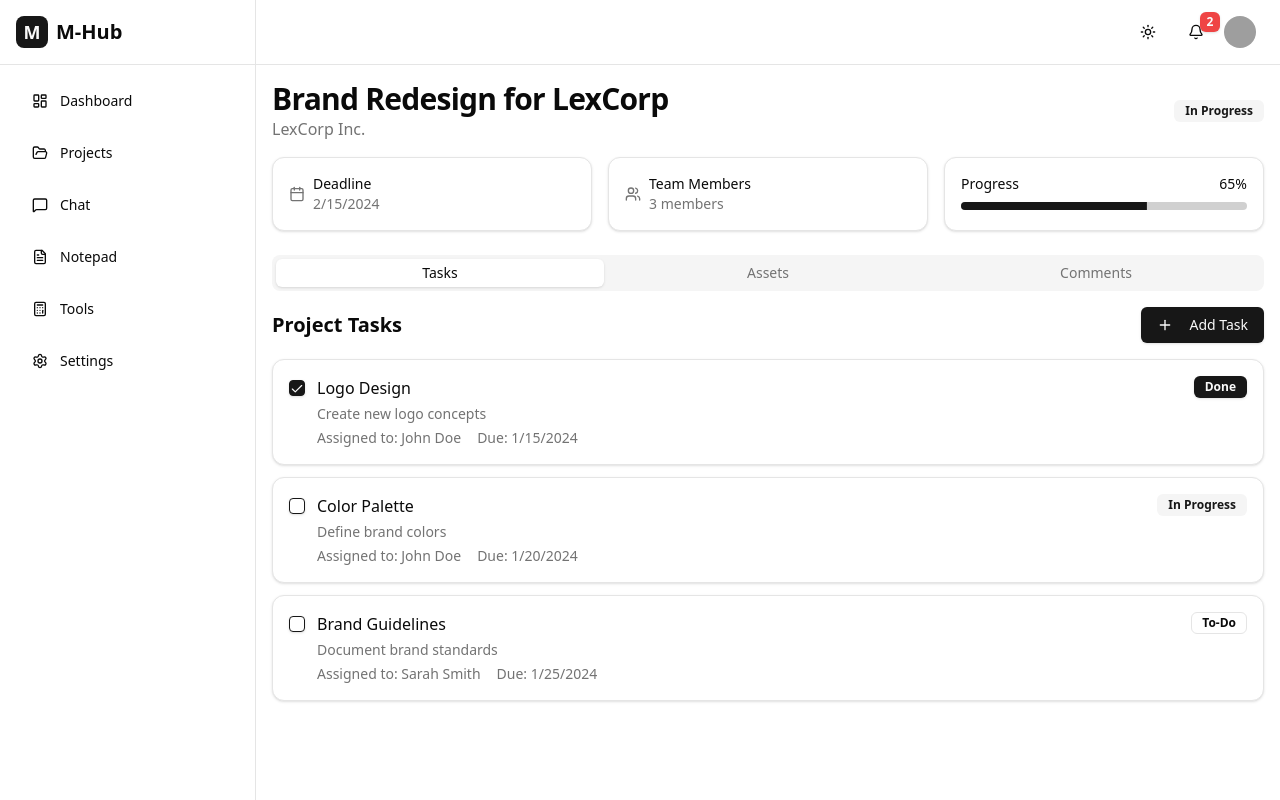
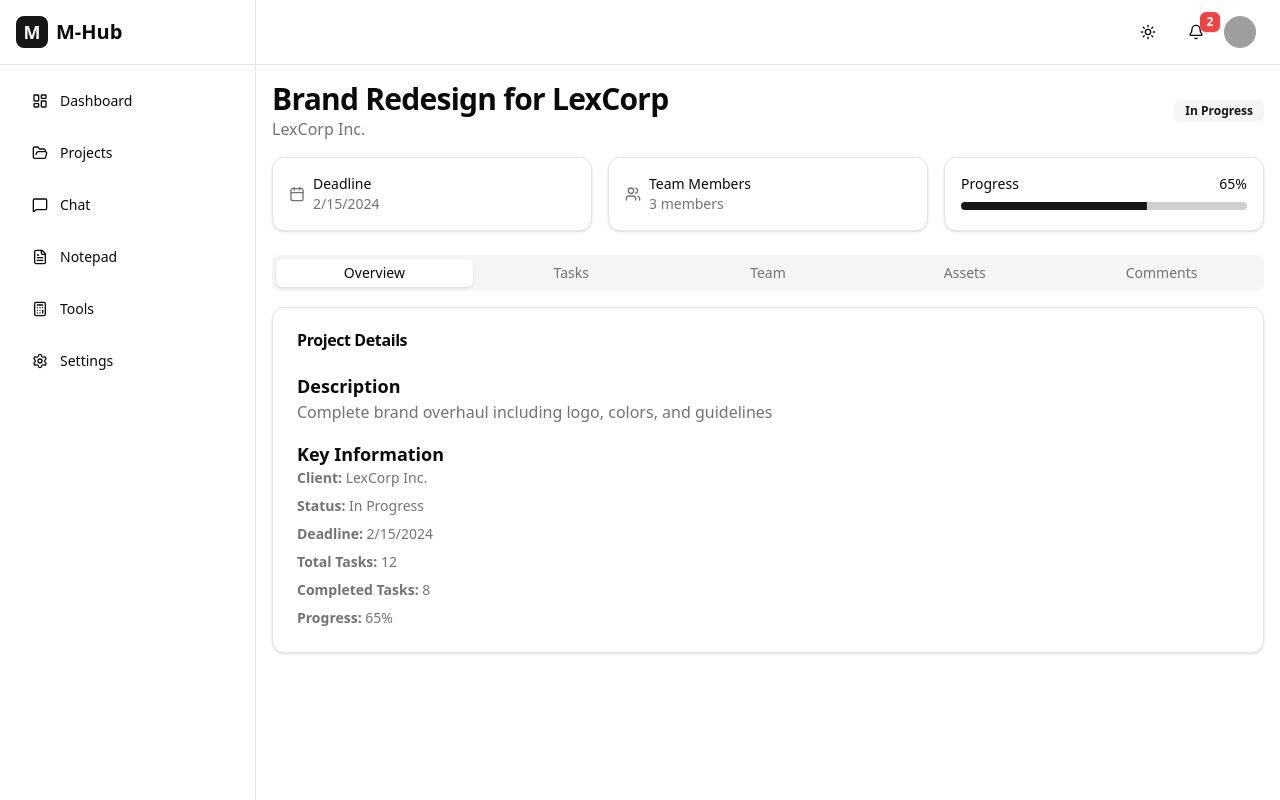
Before and after one commit to ANIEKWECHIDERA/M-Hub, a React (Vite) app in the folder client/: page /projectdetails/1 in a window 1280 px wide. Built offline with nearby package versions, Linux system fonts and the light colour scheme; grey boxes are pictures that could not be loaded.

Commit message:
feat: enhance task management with delete confirmation dialog and default values in task form

```diff
--- a/client/src/Types/types.ts
+++ b/client/src/Types/types.ts
@@ -80,17 +80,19 @@ export interface TaskContextType {
   setTasks: React.Dispatch<React.SetStateAction<Task[]>>;
   currentTask: Task | null;
   setCurrentTask: React.Dispatch<React.SetStateAction<Task | null>>;
-
   fetchTasks: () => Promise<void>;
   addTask: (projectId: number, task: Partial<Task>) => Promise<void>;
   updateTask: (id: number, data: Partial<Task>) => Promise<void>;
   deleteTask: (id: number) => Promise<void>;
-
   loading: boolean;
   error: string | null;
-
   selectedTask: Task | null;
   setSelectedTask: React.Dispatch<React.SetStateAction<Task | null>>;
+  confirmDelete: () => void;
+  TaskToDelete: Task | null;
+  setTaskToDelete: React.Dispatch<React.SetStateAction<Task | null>>;
+  isDeleteDialogOpen: boolean;
+  setIsDeleteDialogOpen: React.Dispatch<React.SetStateAction<boolean>>;
 }
 
 export interface TaskDetailDialogProps {
@@ -102,6 +104,7 @@ export interface TaskFormProps {
   onSave: (data: Partial<Task>) => void;
   onCancel: () => void;
   team: Project["team"];
+  defaultValues?: Task;
 }
 
 /////////////////// AssetContextTypes ///////////////
--- a/client/src/components/TaskForm.tsx
+++ b/client/src/components/TaskForm.tsx
@@ -8,11 +8,11 @@ import {
   SelectValue,
 } from "@/components/ui/select";
 import type { TaskFormProps } from "@/Types/types";
-import { useState } from "react";
+import { useEffect, useState } from "react";
 import { Button } from "./ui/button";
 import { Textarea } from "./ui/textarea";
 
-const TaskForm = ({ onSave, onCancel, team }: TaskFormProps) => {
+const TaskForm = ({ onSave, onCancel, team, defaultValues }: TaskFormProps) => {
   const [formData, setFormData] = useState({
     title: "",
     description: "",
@@ -20,6 +20,19 @@ const TaskForm = ({ onSave, onCancel, team }: TaskFormProps) => {
     status: "To-Do",
     dueDate: "",
   });
+
+  useEffect(() => {
+    if (defaultValues) {
+      setFormData({
+        title: defaultValues.title || "",
+        description: defaultValues.description || "",
+        assignee: defaultValues.assignee || "",
+        status: defaultValues.status || "To-Do",
+        dueDate: defaultValues.dueDate || "",
+      });
+      console.log("Default values set in form:", defaultValues.status);
+    }
+  }, [defaultValues]);
 
   const handleSubmit = (e: React.FormEvent) => {
     e.preventDefault();
@@ -53,6 +66,7 @@ const TaskForm = ({ onSave, onCancel, team }: TaskFormProps) => {
       </div>
 
       <div className="space-y-2">
+        key
         <Label htmlFor="assignee">Assignee</Label>
         <Select
           value={formData.assignee}
@@ -73,6 +87,27 @@ const TaskForm = ({ onSave, onCancel, team }: TaskFormProps) => {
         </Select>
       </div>
 
+      {defaultValues && (
+        <div className="space-y-2">
+          <Label htmlFor="status">Status</Label>
+          <Select
+            value={formData.status}
+            onValueChange={(value) =>
+              setFormData({ ...formData, status: value })
+            }
+          >
+            <SelectTrigger>
+              <SelectValue placeholder="Select status" />
+            </SelectTrigger>
+            <SelectContent>
+              <SelectItem value="To-Do">To-Do</SelectItem>
+              <SelectItem value="In Progress">In Progress</SelectItem>
+              <SelectItem value="Done">Done</SelectItem>
+            </SelectContent>
+          </Select>
+        </div>
+      )}
+
       <div className="space-y-2">
         <Label htmlFor="due-date">Due Date</Label>
         <Input
@@ -90,7 +125,9 @@ const TaskForm = ({ onSave, onCancel, team }: TaskFormProps) => {
         <Button type="button" variant="outline" onClick={onCancel}>
           Cancel
         </Button>
-        <Button type="submit">Create Task</Button>
+        <Button type="submit">
+          {defaultValues ? "Update Task" : "Create Task"}
+        </Button>
       </div>
     </form>
   );
--- a/client/src/context/TaskContext.tsx
+++ b/client/src/context/TaskContext.tsx
@@ -2,6 +2,7 @@ import { createContext, useContext } from "react";
 import type { TaskContextType } from "../Types/types";
 import { useState, useEffect } from "react";
 import type { Task } from "../Types/types";
+import { toast } from "sonner";
 
 // 1. Create the context
 const TaskContext = createContext<TaskContextType | null>(null);
@@ -67,6 +68,8 @@ export const TaskContextProvider = ({
   const [selectedTask, setSelectedTask] = useState<Task | null>(null);
   const [loading, setLoading] = useState(true);
   const [error, setError] = useState<string | null>(null);
+  const [TaskToDelete, setTaskToDelete] = useState<Task | null>(null);
+  const [isDeleteDialogOpen, setIsDeleteDialogOpen] = useState(false);
 
   // 🔄 Fetch tasks from API or mock
   const fetchTasks = async () => {
@@ -99,6 +102,7 @@ export const TaskContextProvider = ({
       fetchTasks();
     }
   }, [projectId]);
+
   // ➕ Add task
   const addTask = async (projectId: number, data: Partial<Task>) => {
     const newTask: Task = {
@@ -111,6 +115,7 @@ export const TaskContextProvider = ({
       dueDate: data.dueDate || "",
     };
     setTasks([...tasks, newTask]);
+    toast.success("Task added successfully!");
 
     // TODO: Save task to backend (e.g., Firebase Firestore)
     // Example:
@@ -128,7 +133,7 @@ export const TaskContextProvider = ({
     setTasks(
       tasks.map((task) => (task.id === id ? { ...task, ...data } : task))
     );
-
+    toast.success("Task updated successfully!");
     // TODO: Update task in backend (e.g., Firebase Firestore)
     // Example:
     // import { doc, updateDoc } from 'firebase/firestore';
@@ -143,7 +148,7 @@ export const TaskContextProvider = ({
   // ❌ Delete task
   const deleteTask = async (id: number) => {
     setTasks(tasks.filter((task) => task.id !== id));
-
+    toast.success("Task deleted successfully!");
     // TODO: Delete task from backend (e.g., Firebase Firestore)
     // Example:
     // import { doc, deleteDoc } from 'firebase/firestore';
@@ -153,6 +158,14 @@ export const TaskContextProvider = ({
     // } catch (err) {
     //   console.error('Failed to delete task:', err);
     // }
+  };
+
+  const confirmDelete = () => {
+    if (TaskToDelete) {
+      deleteTask(TaskToDelete.id);
+      setTaskToDelete(null);
+      setIsDeleteDialogOpen(false);
+    }
   };
 
   const value = {
@@ -168,6 +181,11 @@ export const TaskContextProvider = ({
     error,
     selectedTask,
     setSelectedTask,
+    confirmDelete,
+    TaskToDelete,
+    setTaskToDelete,
+    setIsDeleteDialogOpen,
+    isDeleteDialogOpen,
   };
 
   return <TaskContext.Provider value={value}>{children}</TaskContext.Provider>;
--- a/client/src/main.tsx
+++ b/client/src/main.tsx
@@ -1,3 +1,4 @@
+import React from "react";
 import { createRoot } from "react-dom/client";
 import "./index.css";
 import App from "./App.tsx";
@@ -5,9 +6,11 @@ import { BrowserRouter } from "react-router-dom";
 import { AppContextProvider } from "./context/AppProvider.tsx";
 
 createRoot(document.getElementById("root")!).render(
-  <BrowserRouter>
-    <AppContextProvider>
-      <App />
-    </AppContextProvider>
-  </BrowserRouter>
+  <React.StrictMode>
+    <BrowserRouter>
+      <AppContextProvider>
+        <App />
+      </AppContextProvider>
+    </BrowserRouter>
+  </React.StrictMode>
 );
--- a/client/src/pages/projectDetail/ProjectDetail.tsx
+++ b/client/src/pages/projectDetail/ProjectDetail.tsx
@@ -1,6 +1,6 @@
 import { useState } from "react";
 import { Tabs, TabsList, TabsTrigger, TabsContent } from "@/components/ui/tabs";
-import { Card, CardContent } from "@/components/ui/card";
+import { Card, CardContent, CardHeader, CardTitle } from "@/components/ui/card";
 import { Badge } from "@/components/ui/badge";
 import { Button } from "@/components/ui/button";
 import { Progress } from "@/components/ui/progress";
@@ -22,6 +22,7 @@ import {
   MessageSquare,
   Download,
   Trash2,
+  Edit,
 } from "lucide-react";
 import { useComments } from "../../hooks/useComments";
 import { useParams } from "react-router-dom";
@@ -30,16 +31,38 @@ import { useAssetContext } from "@/context/AssetContext";
 import TaskDetailDialog from "@/components/TaskDetailDialog";
 import TaskForm from "@/components/TaskForm";
 import { TaskContextProvider, useTaskContext } from "@/context/TaskContext";
-import { toast } from "sonner";
+import { Toaster } from "sonner";
+import {
+  AlertDialog,
+  AlertDialogContent,
+  AlertDialogHeader,
+  AlertDialogTitle,
+  AlertDialogDescription,
+  AlertDialogCancel,
+  AlertDialogAction,
+} from "@/components/ui/alert-dialog";
+import type { Task } from "@/Types/types";
 
 export default function ProjectDetail() {
   const { id } = useParams();
   const { projects, loading, error } = useProjectContext();
   const project = projects.find((project) => project.id === Number(id));
-  const { tasks, addTask, selectedTask, setSelectedTask } = useTaskContext();
+  const {
+    tasks,
+    addTask,
+    selectedTask,
+    setSelectedTask,
+    setIsDeleteDialogOpen,
+    setTaskToDelete,
+    TaskToDelete,
+    isDeleteDialogOpen,
+    confirmDelete,
+    updateTask,
+  } = useTaskContext();
   const { files } = useAssetContext();
   const { comments, newComment, setNewComment, addComment } = useComments();
   const [isTaskDialogOpen, setIsTaskDialogOpen] = useState(false);
+  const [editingTask, setEditingTask] = useState<Task | null>(null);
 
   if (loading) return <div>Loading...</div>;
   if (error) return <div>Error: {error}</div>;
@@ -113,12 +136,56 @@ export default function ProjectDetail() {
         </div>
 
         {/* Tabs */}
-        <Tabs defaultValue="tasks" className="space-y-4">
-          <TabsList className="grid w-full grid-cols-3">
+        <Tabs defaultValue="overview" className="space-y-4">
+          <TabsList className="grid w-full grid-cols-5">
+            <TabsTrigger value="overview">Overview</TabsTrigger>
             <TabsTrigger value="tasks">Tasks</TabsTrigger>
+            <TabsTrigger value="team">Team</TabsTrigger>
             <TabsTrigger value="assets">Assets</TabsTrigger>
             <TabsTrigger value="comments">Comments</TabsTrigger>
           </TabsList>
+
+          {/* Overview Tab */}
+          <TabsContent value="overview" className="space-y-4">
+            <Card>
+              <CardHeader>
+                <CardTitle>Project Details</CardTitle>
+              </CardHeader>
+              <CardContent className="space-y-4">
+                <div>
+                  <h3 className="text-lg font-semibold">Description</h3>
+                  <p className="text-muted-foreground">
+                    {project.description || "No description provided."}
+                  </p>
+                </div>
+                <div>
+                  <h3 className="text-lg font-semibold">Key Information</h3>
+                  <ul className="text-sm text-muted-foreground space-y-2">
+                    <li>
+                      <strong>Client:</strong> {project.client}
+                    </li>
+                    <li>
+                      <strong>Status:</strong> {project.status}
+                    </li>
+                    <li>
+                      <strong>Deadline:</strong>{" "}
+                      {new Date(project.deadline).toLocaleDateString()}
+                    </li>
+                    <li>
+                      <strong>Total Tasks:</strong> {project.tasks.total}
+                    </li>
+                    <li>
+                      <strong>Completed Tasks:</strong>{" "}
+                      {project.tasks.completed}
+                    </li>
+                    <li>
+                      <strong>Progress:</strong> {project.progress}%
+                    </li>
+                  </ul>
+                </div>
+              </CardContent>
+            </Card>
+          </TabsContent>
 
           {/* Tasks Tab */}
           <TabsContent value="tasks" className="space-y-4">
@@ -126,7 +193,10 @@ export default function ProjectDetail() {
               <h2 className="text-xl font-semibold">Project Tasks</h2>
               <Dialog
                 open={isTaskDialogOpen}
-                onOpenChange={setIsTaskDialogOpen}
+                onOpenChange={(open) => {
+                  setIsTaskDialogOpen(open);
+                  if (!open) setEditingTask(null);
+                }}
               >
                 <DialogTrigger asChild>
                   {tasks.length > 0 && (
@@ -141,13 +211,21 @@ export default function ProjectDetail() {
                     <DialogTitle>Create New Task</DialogTitle>
                   </DialogHeader>
                   <TaskForm
+                    key={selectedTask?.id ?? "new"}
+                    defaultValues={editingTask || undefined}
                     onSave={(data) => {
+                      if (editingTask) {
+                        updateTask(editingTask.id, data);
+                      } else {
                         addTask(project.id, data);
-                      toast.success("Task added successfully");
+                      }
                       setIsTaskDialogOpen(false);
-                      console.log("ProjectId:", project.id, "Task data:", data);
+                      setEditingTask(null);
                     }}
-                    onCancel={() => setIsTaskDialogOpen(false)}
+                    onCancel={() => {
+                      setIsTaskDialogOpen(false);
+                      setEditingTask(null);
+                    }}
                     team={project.team}
                   />
                 </DialogContent>
@@ -194,6 +272,7 @@ export default function ProjectDetail() {
                               </div>
                             </div>
                           </div>
+                          <div className="flex items-center gap-2">
                             <Badge
                               variant={
                                 task.status === "Done"
@@ -205,6 +284,33 @@ export default function ProjectDetail() {
                             >
                               {task.status}
                             </Badge>
+
+                            <Button
+                              variant="ghost"
+                              size="sm"
+                              onClick={(e) => {
+                                e.stopPropagation();
+                                setEditingTask(task);
+                                setIsTaskDialogOpen(true);
+                              }}
+                              aria-label={`Edit task ${task.title}`}
+                            >
+                              <Edit className="h-4 w-4" />
+                            </Button>
+
+                            <Button
+                              variant="ghost"
+                              size="sm"
+                              className="text-red-500 hover:text-red-700"
+                              onClick={(e) => {
+                                e.stopPropagation();
+                                setTaskToDelete(task);
+                              }}
+                              aria-label={`Delete task ${task.title}`}
+                            >
+                              <Trash2 className="h-4 w-4" />
+                            </Button>
+                          </div>
                         </div>
                       </CardContent>
                     </Card>
@@ -216,6 +322,34 @@ export default function ProjectDetail() {
               task={selectedTask}
               onClose={() => setSelectedTask(null)}
             />
+          </TabsContent>
+
+          {/* Team Tab */}
+          <TabsContent value="team" className="space-y-4">
+            <h2 className="text-xl font-semibold">Team Members</h2>
+            <div className="grid grid-cols-1 sm:grid-cols-2 lg:grid-cols-3 gap-4">
+              {project.team.map((member) => (
+                <Card key={member.id}>
+                  <CardContent className="p-4 flex items-center gap-3">
+                    <Avatar className="h-10 w-10">
+                      <AvatarImage src={member.avatar || "/placeholder.svg"} />
+                      <AvatarFallback>
+                        {member.name
+                          .split(" ")
+                          .map((n) => n[0])
+                          .join("")}
+                      </AvatarFallback>
+                    </Avatar>
+                    <div>
+                      <p className="font-medium">{member.name}</p>
+                      <p className="text-sm text-muted-foreground">
+                        {member.role}
+                      </p>
+                    </div>
+                  </CardContent>
+                </Card>
+              ))}
+            </div>
           </TabsContent>
 
           {/* Assets Tab */}
@@ -331,6 +465,37 @@ export default function ProjectDetail() {
             </Card>
           </TabsContent>
         </Tabs>
+
+        {/* Delete Confirmation Dialog */}
+        <AlertDialog
+          open={isDeleteDialogOpen}
+          onOpenChange={setIsDeleteDialogOpen}
+        >
+          <AlertDialogContent>
+            <AlertDialogHeader>
+              <AlertDialogTitle>Delete Task</AlertDialogTitle>
+              <AlertDialogDescription>
+                Are you sure you want to delete{" "}
+                <strong>{TaskToDelete?.title}</strong>? This action cannot be
+                undone.
+              </AlertDialogDescription>
+            </AlertDialogHeader>
+            <div className="flex justify-end gap-2 pt-4">
+              <AlertDialogCancel onClick={() => setTaskToDelete(null)}>
+                Cancel
+              </AlertDialogCancel>
+              <AlertDialogAction
+                onClick={confirmDelete}
+                className="bg-red-600 hover:bg-red-700"
+              >
+                Delete
+              </AlertDialogAction>
+            </div>
+          </AlertDialogContent>
+        </AlertDialog>
+
+        {/* Sonner toaster */}
+        <Toaster position="top-right" />
       </div>
     </TaskContextProvider>
   );
```
Lines whose indentation alone changed are shown as unchanged.
